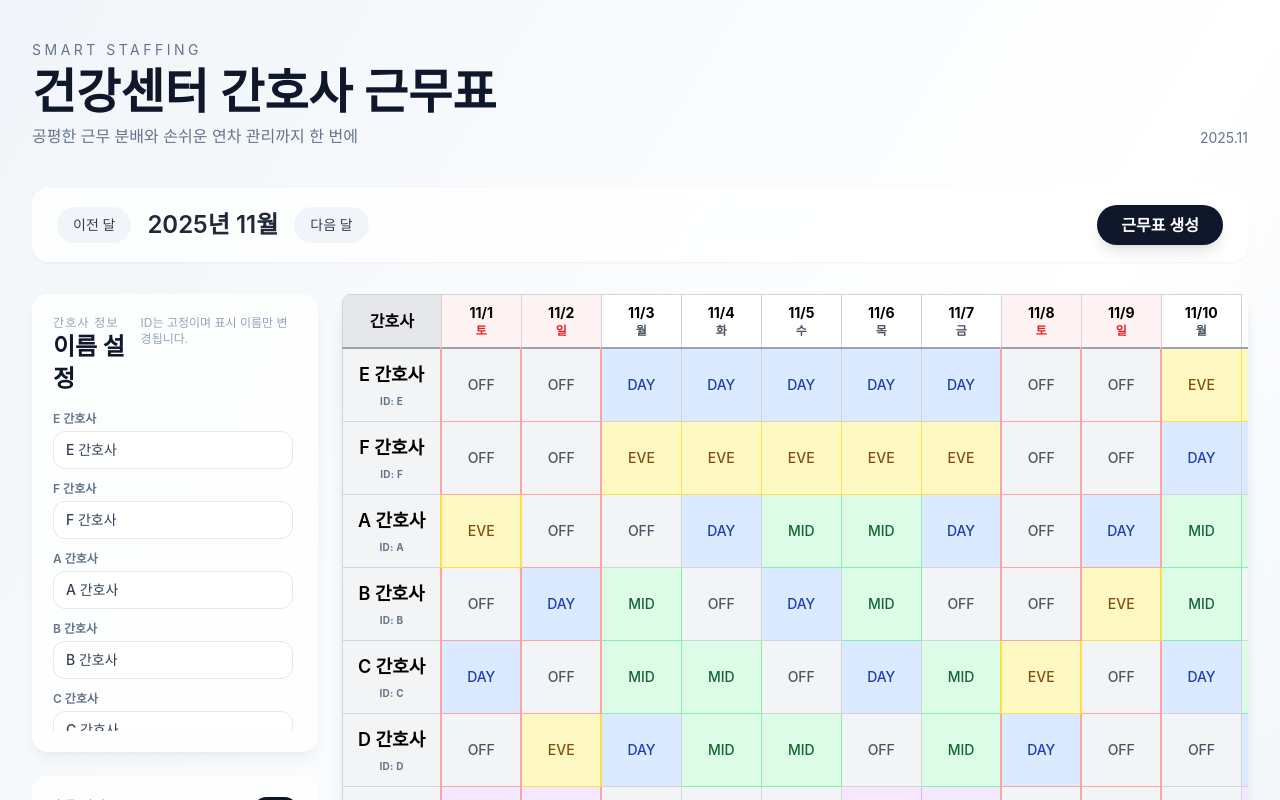
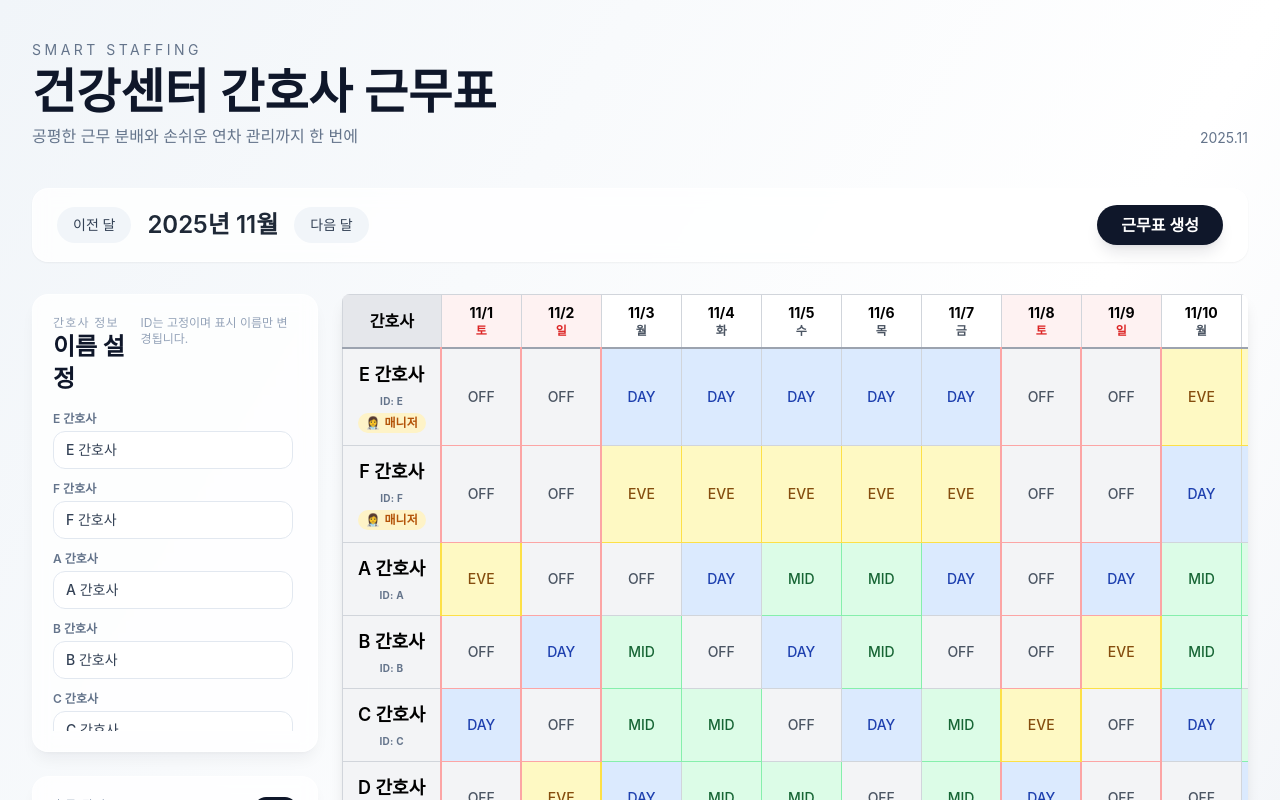
Before and after one commit to postpr0727-ship-it/VL_RN-SHEET, a React (Vite) app: page / in a window 1280 px wide. Shown: the top 800 px of the page. Built offline with nearby package versions, Linux system fonts and the light colour scheme.

Commit message:
Add files via upload

```diff
--- a/src/components/ScheduleTable.tsx
+++ b/src/components/ScheduleTable.tsx
@@ -78,6 +78,7 @@ export default function ScheduleTable({
 
   const renderRow = (nurse: NurseType, index: number) => {
     const isNightSpecialist = nurse === "G" || nurse === "H";
+    const isManager = nurse === "E" || nurse === "F";
     const label = nurseLabels[nurse]?.trim() || nurse;
 
     return (
@@ -93,6 +94,14 @@ export default function ScheduleTable({
             <span className="text-[10px] text-slate-500 tracking-wide">
               ID: {nurse}
             </span>
+            {isManager && (
+              <span className="px-2 py-0.5 rounded-full bg-amber-100 text-amber-700 text-[10px] md:text-xs font-semibold flex items-center gap-1">
+                <span role="img" aria-label="manager">
+                  👩‍⚕️
+                </span>
+                매니저
+              </span>
+            )}
             {isNightSpecialist && (
               <span className="px-2 py-0.5 rounded-full bg-indigo-100 text-indigo-700 text-[10px] md:text-xs font-semibold flex items-center gap-1">
                 <span role="img" aria-label="moon">
```
